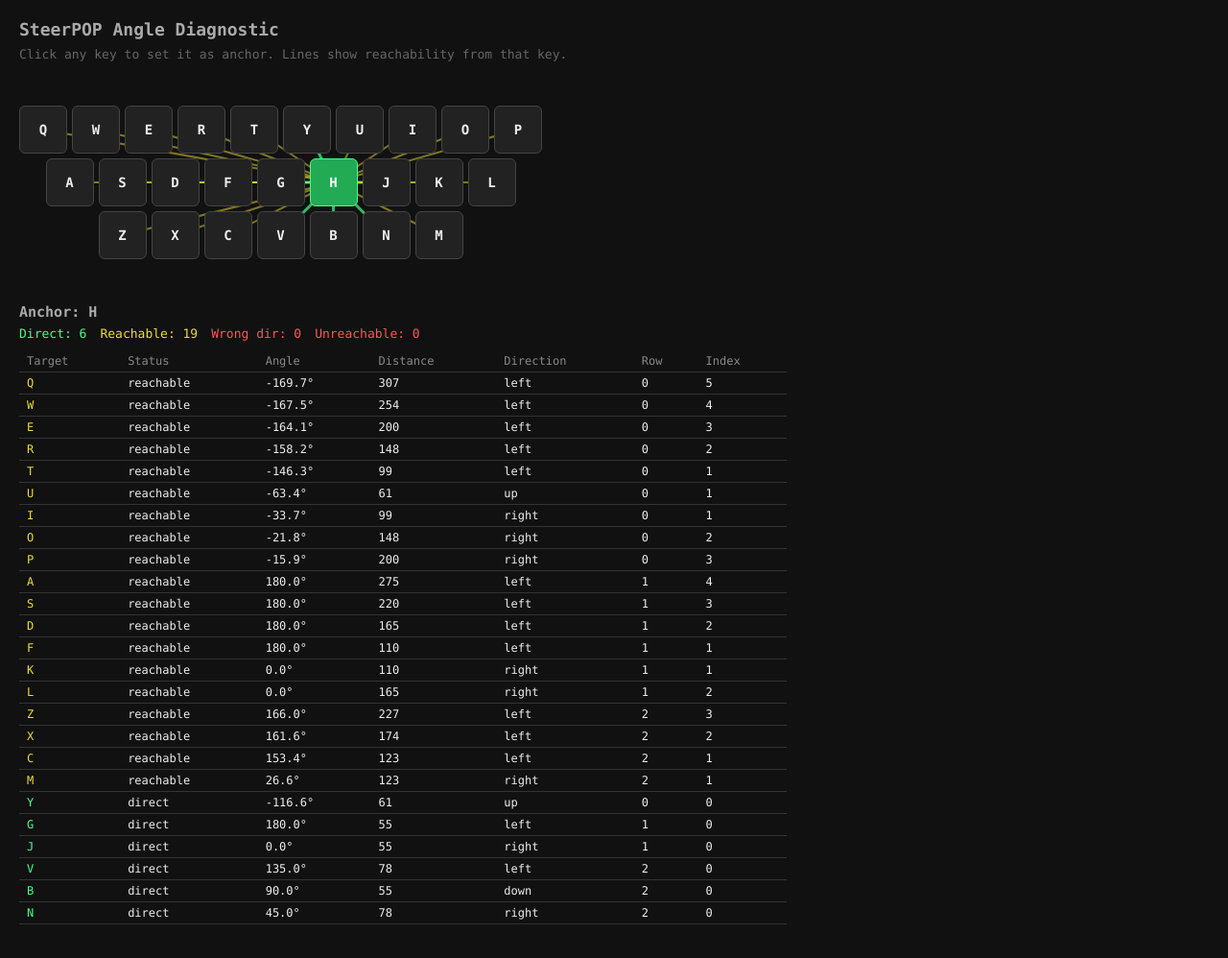
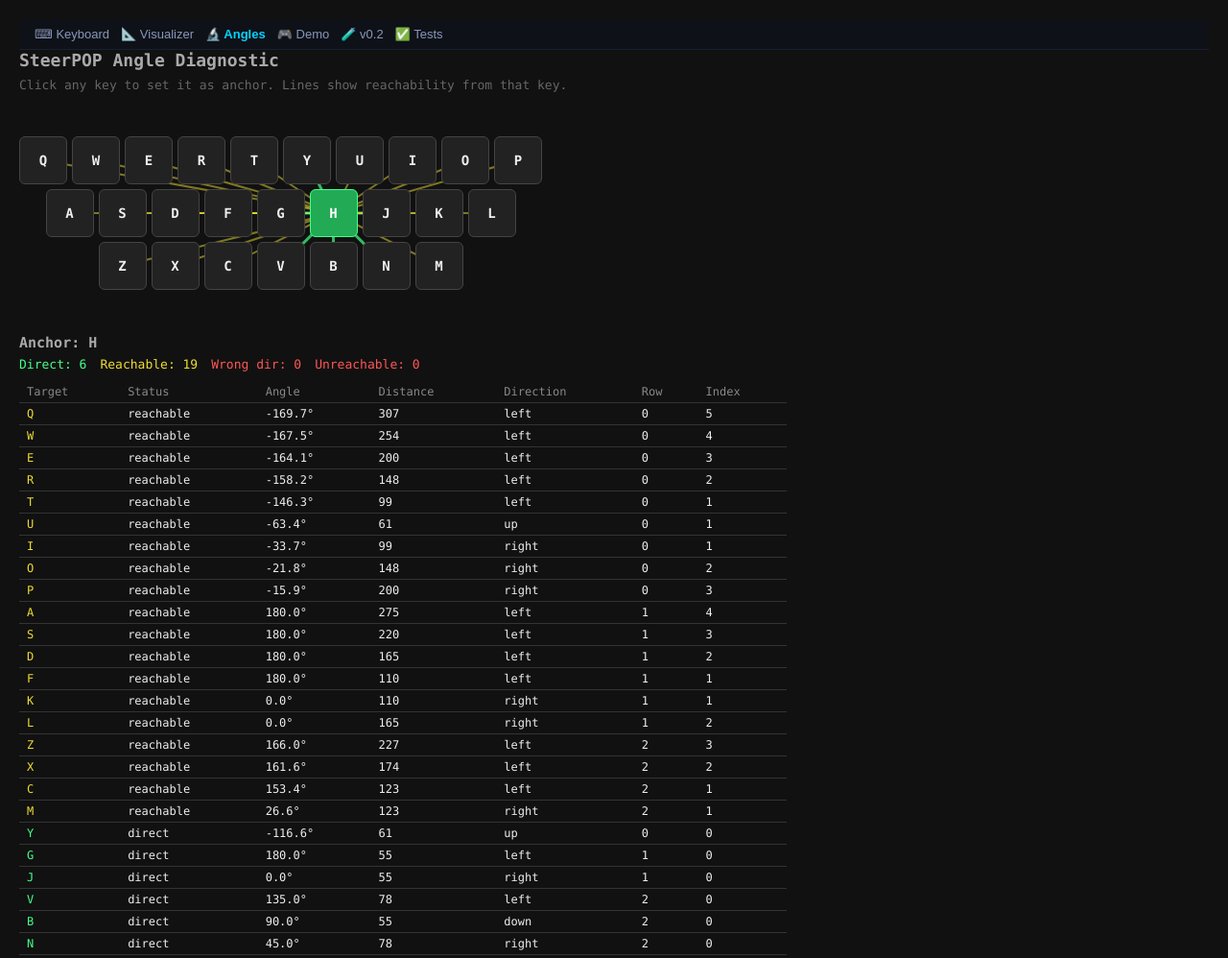
Before and after one commit to lionestenzol/SteerPOP, a plain HTML site: page angle-diagnostic.html in a window 1280 px wide. Shown: the whole page at 96% size. Drawn offline with Linux system fonts and the light colour scheme.

Commit message:
Add nav bar across all pages for easy navigation
Co-Authored-By: Claude Opus 4.6 (1M context) <noreply@anthropic.com>

```diff
--- a/angle-diagnostic.html
+++ b/angle-diagnostic.html
@@ -51,6 +51,16 @@
 </style>
 </head>
 <body>
+
+<nav style="display:flex;gap:12px;padding:8px 16px;background:#0e1118;border-bottom:1px solid #1a2030;font-family:sans-serif;font-size:13px;flex-wrap:wrap">
+  <a href="/" style="color:#8898b8;text-decoration:none">⌨ Keyboard</a>
+  <a href="/steer-visualizer.html" style="color:#8898b8;text-decoration:none">📐 Visualizer</a>
+  <a href="/angle-diagnostic.html" style="color:#00d4ff;text-decoration:none;font-weight:bold">🔬 Angles</a>
+  <a href="/steerpop-demo.html" style="color:#8898b8;text-decoration:none">🎮 Demo</a>
+  <a href="/steerpop-v02.html" style="color:#8898b8;text-decoration:none">🧪 v0.2</a>
+  <a href="/test.html" style="color:#8898b8;text-decoration:none">✅ Tests</a>
+</nav>
+
 <h1>SteerPOP Angle Diagnostic</h1>
 <p class="instructions">Click any key to set it as anchor. Lines show reachability from that key.</p>
 
```
Also changed, not shown: index.html (+9 -0 lines), steer-visualizer.html (+9 -0 lines), steerpop-demo.html (+9 -0 lines), steerpop-v02.html (+9 -0 lines), test.html (+10 -0 lines).
